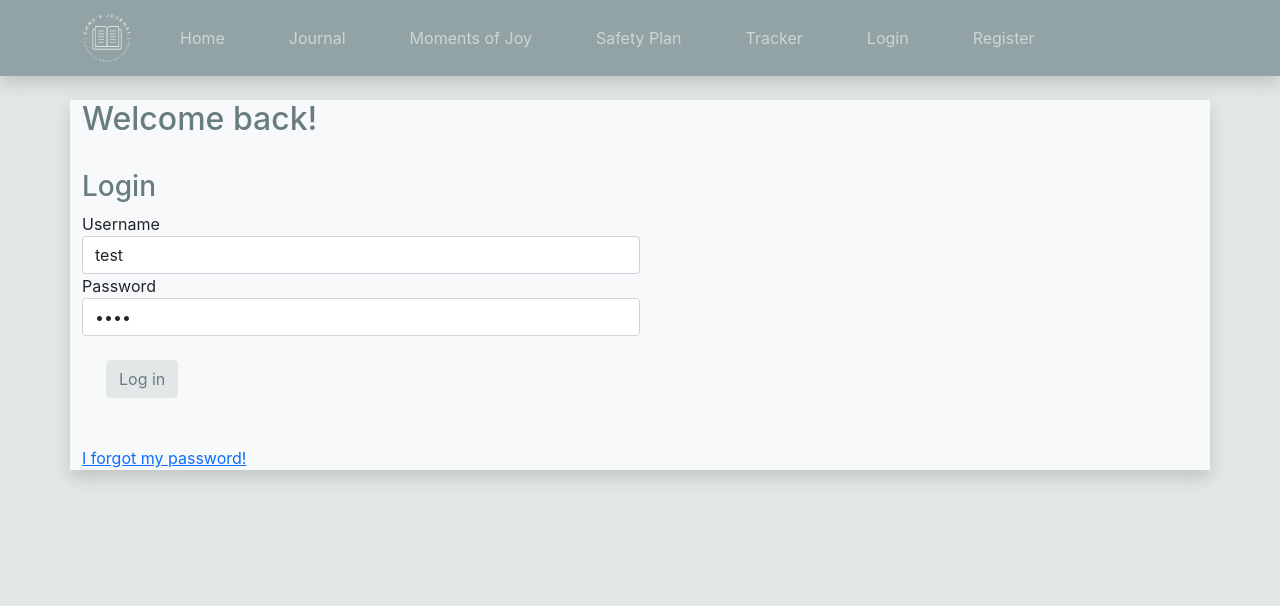
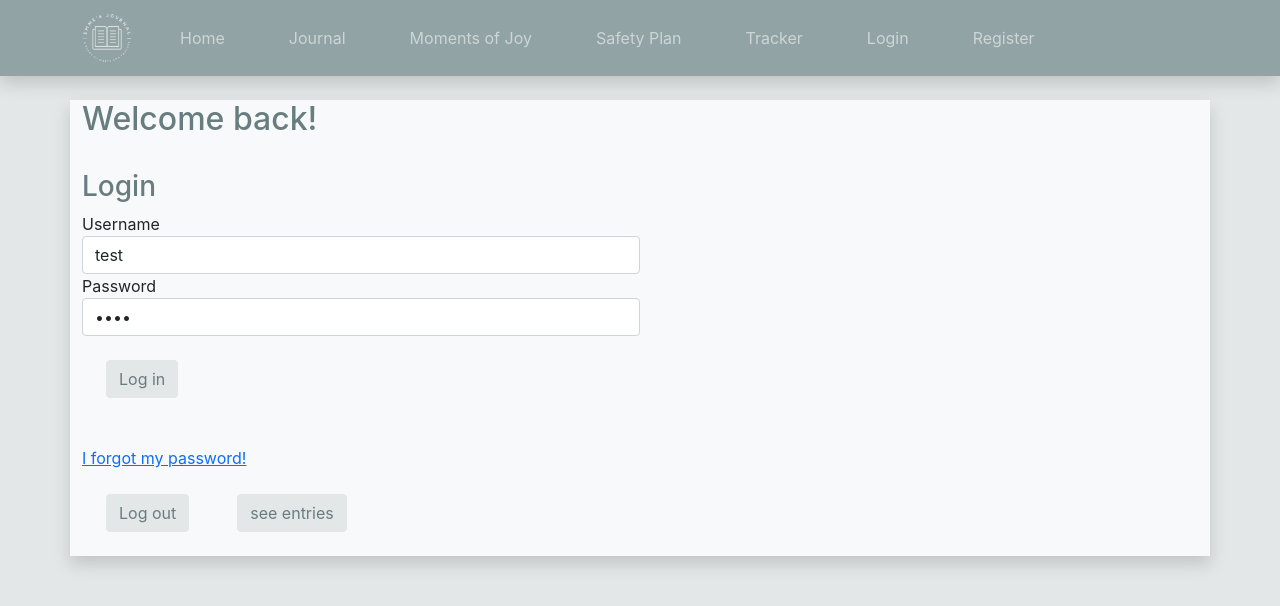
Before and after one commit to CorinnaGen/journal, a React (Create React App) app in the folder client/: page /login in a window 1280 px wide. Shown: the top 606 px of the page. Built offline with nearby package versions, Linux system fonts and the light colour scheme.

Commit message:
really working now

```diff
--- a/client/src/components/Login.js
+++ b/client/src/components/Login.js
@@ -11,15 +11,19 @@ function Login() {
   const { username, password } = credentials;
 
   const handleChange = (e) => {
+    e.preventDefault();
     const { name, value } = e.target;
     setCredentials({ ...credentials, [name]: value });
   };
 
   const login = async () => {
+
+      console.log("am i in the login?")
     try {
       const { data } = await axios("/users/login", {
         method: "POST",
         data: credentials,
+
       });
 
       //store it locally
@@ -30,15 +34,16 @@ function Login() {
     }
   };
 
-//   const logout = () => {
-//     localStorage.removeItem("token");
-//   };
+  const logout = () => {
+    localStorage.removeItem("token");
+    console.log('am i in the logout?')
+  };
 
   const requestData = async () => {
     try {
       const { data } = await axios("/journal_entries", {
         headers: {
-          authorization: "Bearer " + localStorage.getItem("token"),
+          authorization: `Bearer ${localStorage.getItem("token")}`,
         },
       });
 
@@ -56,18 +61,21 @@ function Login() {
                 <h2 className='darker'>Welcome back!</h2>
                 <br />
             <h3 className='darker'>Login</h3>
-            <form onSubmit={login} >
+
                 <div className="col-6">
             <label>Username</label>
             <input type="text" name="username" placeholder="type your username" value={username} className="form-control" onChange={(e)=>handleChange(e)}/>
             <label>Password</label>
             <input type="password" name="password" className="form-control" value={password} onChange={(e)=>handleChange(e)}/>
-            <button className="btn btn-test6 bg-test6 m-4">Log in</button>
+            <button className="btn btn-test6 bg-test6 m-4" type="submit" onClick={login}>Log in</button>
+
             <div className="col-6 mt-4">
             <a href="#"> I forgot my password!</a>
             </div>
             </div>
-            </form>
+
+             <button className="btn btn-test6 bg-test6 m-4" onClick={logout}>Log out</button>
+              <button className="btn btn-test6 bg-test6 m-4" onClick={requestData}>see entries</button>
         </div>
     )
 }
```
